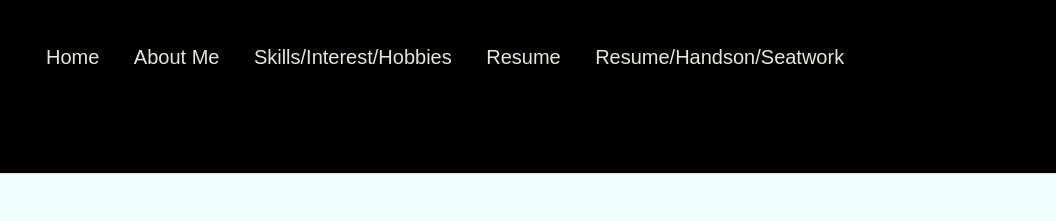
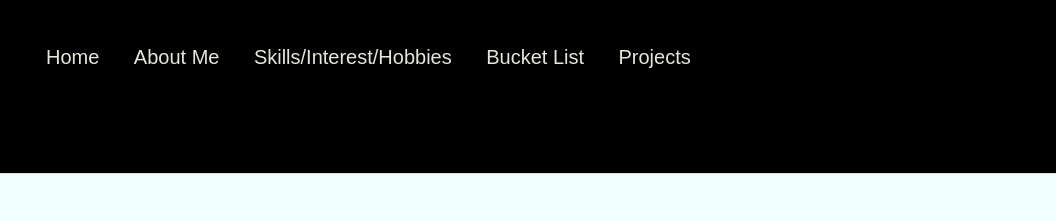
Before and after one commit to jcserrano050105/WD-FINALS-SERRANO, a plain HTML site: page pages/page 4/index.html in a window 1280 px wide. Shown: the top 221 px of the page, 224-1280 px from the left. Drawn offline with Linux system fonts and the light colour scheme.

Commit message:
refactor (finished page 4)

```diff
--- a/pages/page 4/index.html
+++ b/pages/page 4/index.html
@@ -15,9 +15,9 @@
             <ul>
                 <li><a href="../../index.html">Home</a></li>
                 <li><a href="../page 1/index.html">About Me</a></li>
-                <li><a href="skills.html">Skills/Interest/Hobbies</a></li>
-                <li><a href="resume.html">Resume</a></li>
-                <li class="light"><a href="./index.html">Resume/Handson/Seatwork</a></li>
+                <li><a href="../page 2/index.html">Skills/Interest/Hobbies</a></li>
+                <li><a href="../page 3/index.html">Bucket List</a></li>
+                <li class="light"><a href="./index.html">Projects</a></li>
             </ul>
         </nav>
     </header>
```
